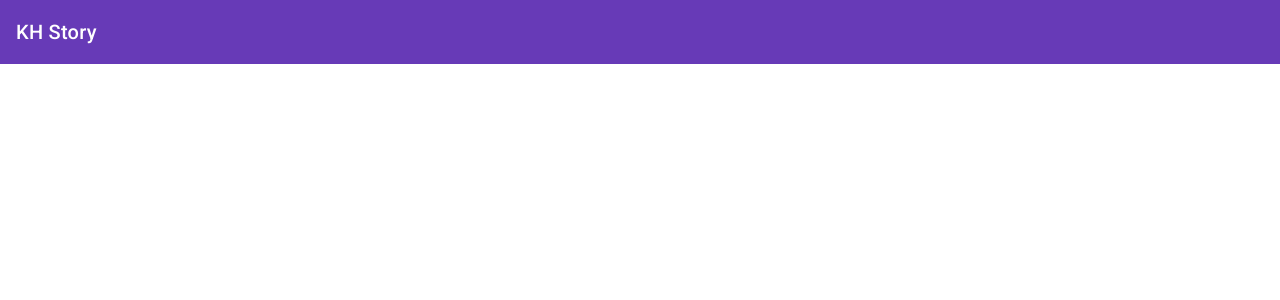
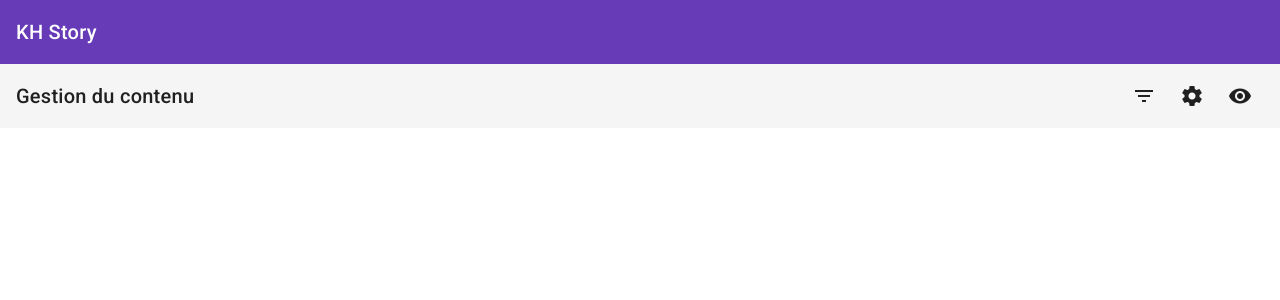
Before and after one commit to roMarziali/KH-Story, an Angular app: page / in a window 1280 px wide. Shown: the top 300 px of the page. Built offline with nearby package versions, Linux system fonts and the light colour scheme.

Commit message:
adding top toolbar for content manager

```diff
--- a/src/app/main-page/main-page.component.html
+++ b/src/app/main-page/main-page.component.html
@@ -1,3 +1,3 @@
 <main>
-
+  <app-user-component-manager></app-user-component-manager>
 </main>
--- /dev/null
+++ b/src/app/main-page/user-component-manager/user-component-manager.component.html
@@ -0,0 +1,15 @@
+<p>
+  <mat-toolbar>
+    <span>Gestion du contenu</span>
+    <span class="spacer"></span>
+    <button mat-icon-button aria-label="Filtres" matTooltip="Filtres">
+      <mat-icon>filter_list</mat-icon>
+    </button>
+    <button mat-icon-button aria-label="Paramètres" matTooltip="Paramètres">
+      <mat-icon>settings</mat-icon>
+    </button>
+    <button mat-icon-button aria-label="Visibilité" matTooltip="Visibilité">
+      <mat-icon>visibility</mat-icon>
+    </button>
+  </mat-toolbar>
+</p>
--- /dev/null
+++ b/src/app/main-page/user-component-manager/user-component-manager.component.scss
@@ -0,0 +1,3 @@
+.spacer {
+  flex: 1 1 auto;
+}
```
Also changed, not shown: src/app/app.module.ts (+14 -3 lines), src/app/main-page/user-component-manager/user-component-manager.component.ts (added, +10 -0 lines), 1 other file (tests, documents, lock files or other folders).
